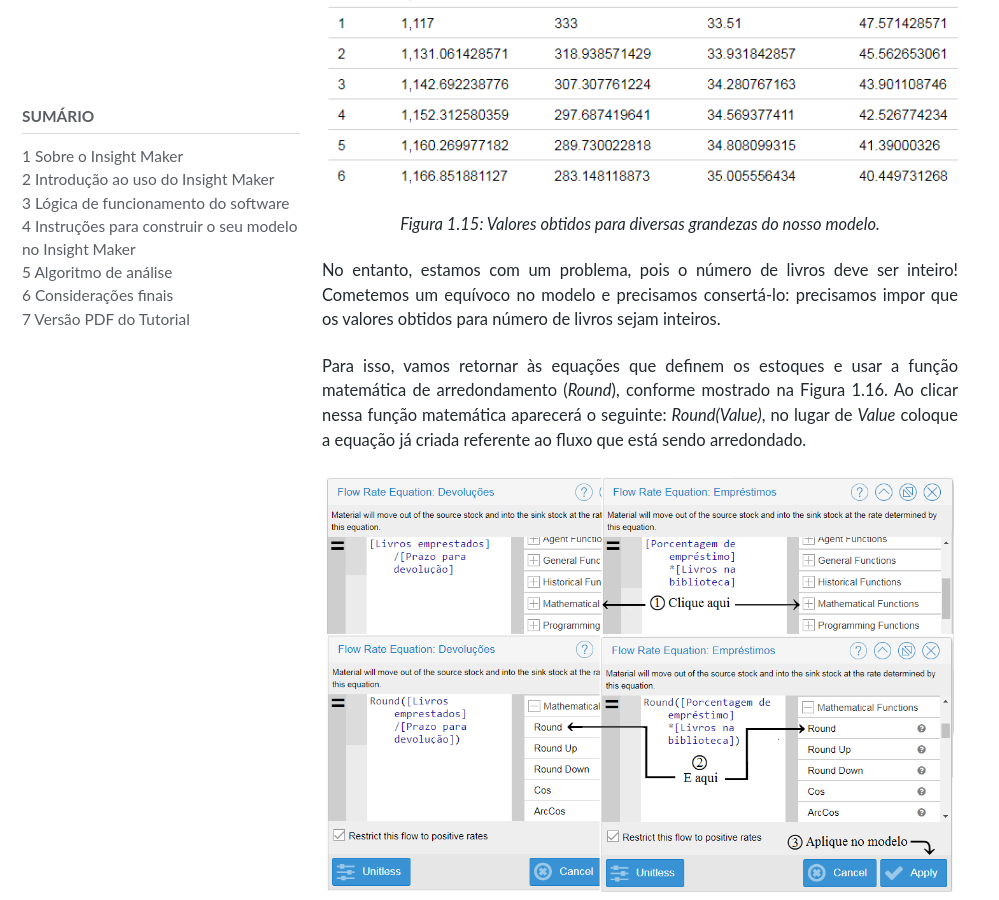
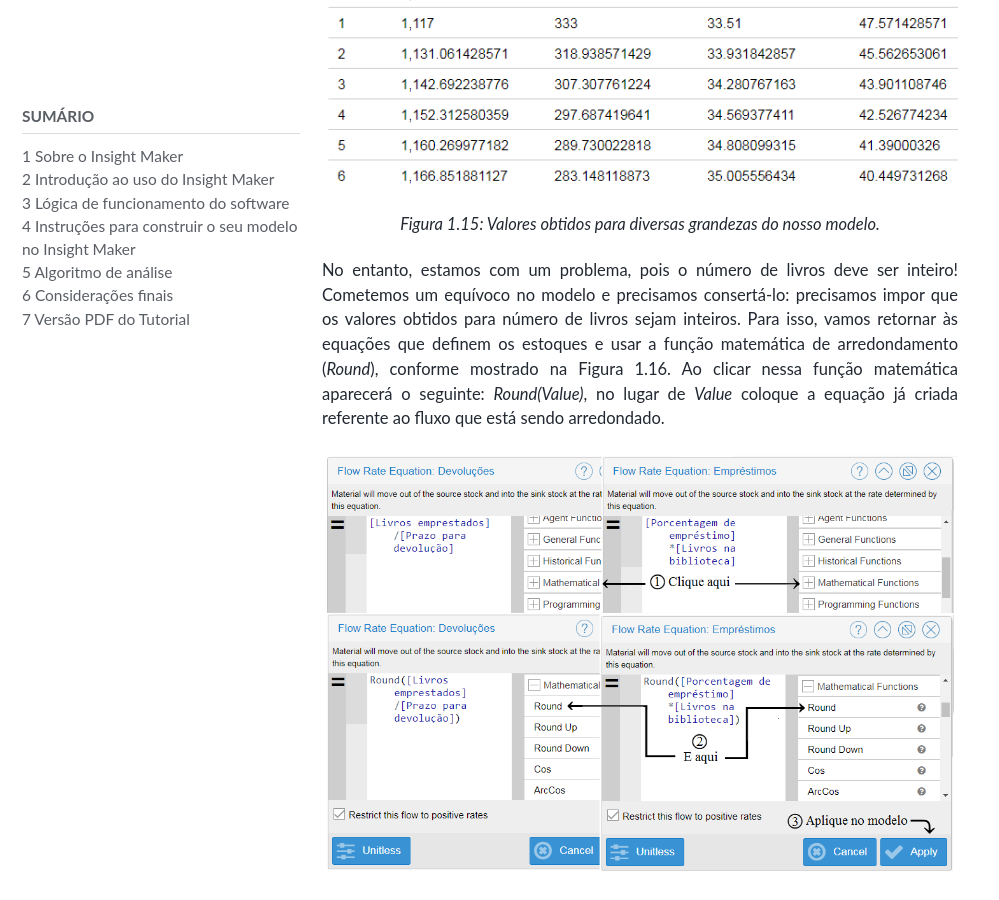
Before and after one commit to milenalauschner/MM, a Jekyll site: the page built from _pages/seção5.md, in a window 1280 px wide and 900 px high, scrolled down 3392 px. Shown: the whole window, without its empty margins (0-999 px from the left). Built offline with Jekyll 4.4.1, drawn with Linux system fonts in a browser that asks for light colours; cached includes are drawn as plain includes; nearby versions of some CDN libraries; some web fonts are replaced.

Commit message:
Update seção5.md

```diff
--- a/_pages/seção5.md
+++ b/_pages/seção5.md
@@ -77,10 +77,7 @@
 
 No entanto, estamos com um problema, pois o número de livros deve ser inteiro! Cometemos
 um equívoco no modelo e precisamos consertá-lo: precisamos impor que os valores obtidos para
-número de livros sejam inteiros.
-{: .text-justify}
-
-Para isso, vamos retornar às equações que definem os estoques
+número de livros sejam inteiros. Para isso, vamos retornar às equações que definem os estoques
 e usar a função matemática de arredondamento (_Round_), conforme mostrado na Figura 1.16. Ao
 clicar nessa função matemática aparecerá o seguinte: _Round(Value)_, no lugar de _Value_ coloque a
 equação já criada referente ao fluxo que está sendo arredondado.
```
